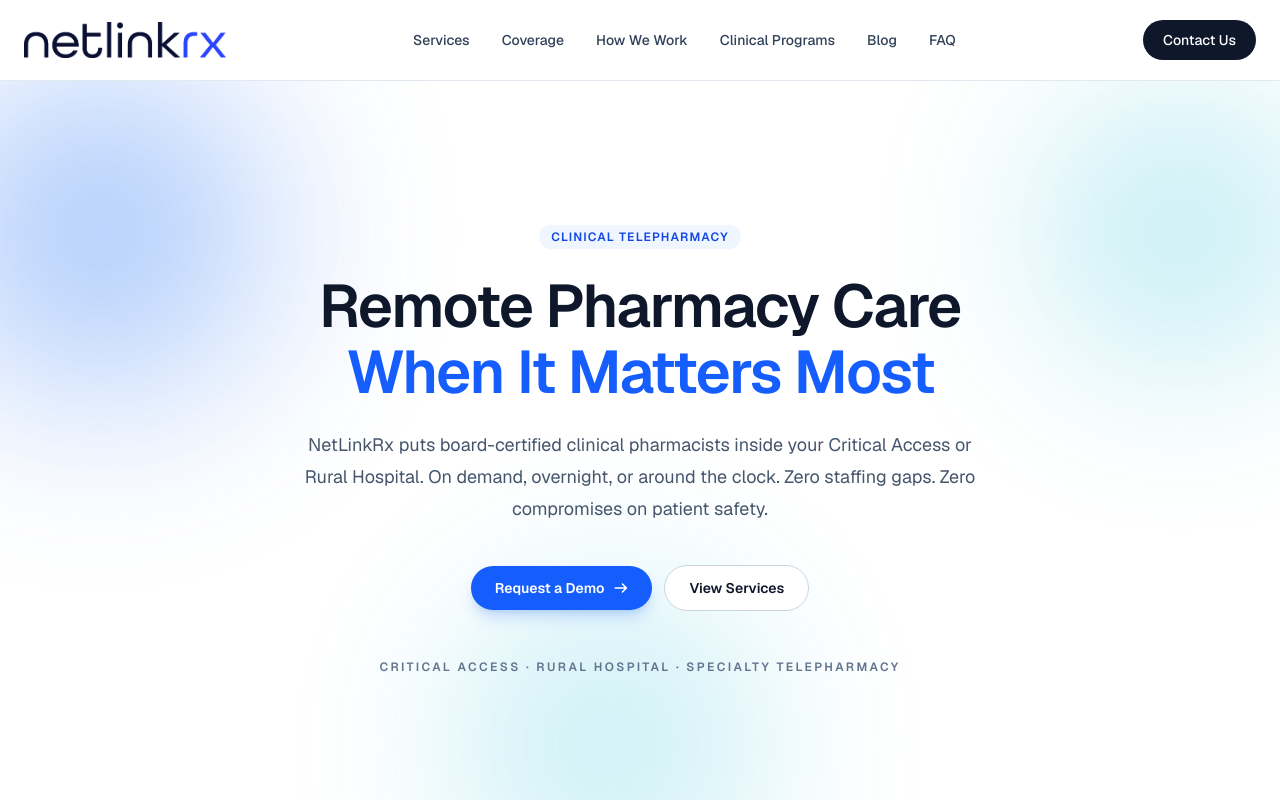
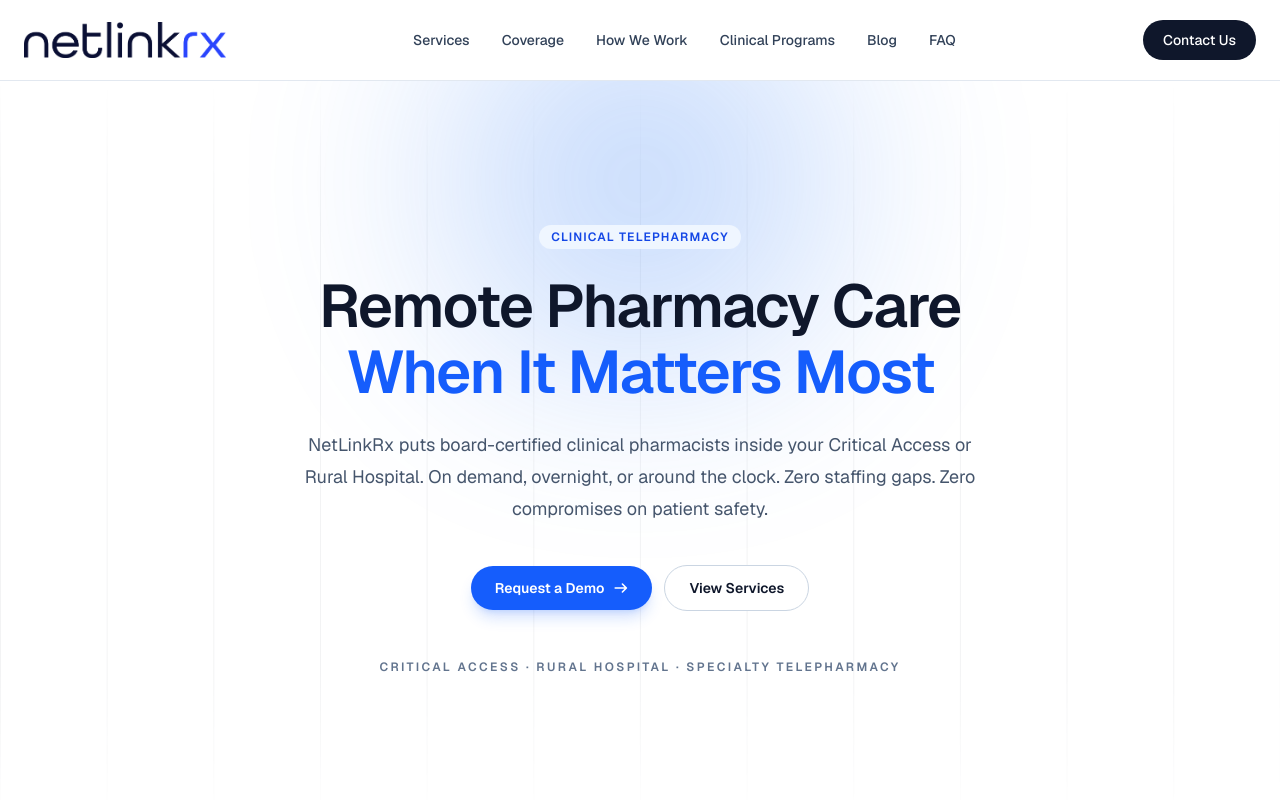
Before and after one commit to shanpharmd/netlinkrx-web, a Next.js app: page / in a window 1280 px wide. Shown: the top 800 px of the page. Built offline with nearby package versions, Linux system fonts and the light colour scheme.

Commit message:
Vanta+Stripe refinements: grid lines, monospace stats, spec sheet, compliance strip

```diff
--- a/app/globals.css
+++ b/app/globals.css
@@ -64,3 +64,31 @@
     #ffffff 100%
   );
 }
+
+/* Subtle vertical hairlines for hero. Stripe-style infrastructure feel. */
+.bg-grid-lines {
+  background-image: linear-gradient(
+    to right,
+    rgba(15, 23, 42, 0.05) 1px,
+    transparent 1px
+  );
+  background-size: calc(100% / 12) 100%;
+}
+
+/* Soft fade at the top and bottom of grid line sections to keep them subtle */
+.bg-grid-lines-mask {
+  -webkit-mask-image: linear-gradient(
+    to bottom,
+    transparent 0%,
+    black 20%,
+    black 80%,
+    transparent 100%
+  );
+  mask-image: linear-gradient(
+    to bottom,
+    transparent 0%,
+    black 20%,
+    black 80%,
+    transparent 100%
+  );
+}
--- a/app/page.tsx
+++ b/app/page.tsx
@@ -85,13 +85,13 @@
 ];
 
 const whyNetLinkRx = [
-  "W-2 clinical pharmacists, not contractors",
-  "10+ years avg hospital pharmacy experience",
-  "ASHP-aligned clinical competencies",
-  "Proprietary compliance & reporting platform",
-  "Deep Critical Access Hospital specialization",
-  "Sub-20 minute average order turnaround",
-  "Compatible with 60+ pharmacy information systems",
+  { label: "Clinicians", value: "W-2, not contractors" },
+  { label: "Experience", value: "10+ years avg hospital pharmacy" },
+  { label: "Standards", value: "ASHP-aligned clinical competencies" },
+  { label: "Platform", value: "Proprietary compliance + reporting" },
+  { label: "Focus", value: "Critical Access Hospital specialization" },
+  { label: "Turnaround", value: "Sub-20 minute average" },
+  { label: "Integrations", value: "60+ pharmacy information systems" },
 ];
 
 const clinicalPrograms = [
@@ -173,6 +173,23 @@
   );
 }
 
+function CheckCompliance() {
+  return (
+    <svg
+      className="h-5 w-5 flex-shrink-0 text-emerald-500"
+      viewBox="0 0 20 20"
+      fill="currentColor"
+      aria-hidden="true"
+    >
+      <path
+        fillRule="evenodd"
+        d="M16.704 5.29a1 1 0 010 1.42l-7.5 7.5a1 1 0 01-1.42 0l-3.5-3.5a1 1 0 111.42-1.42L8.5 12.08l6.79-6.79a1 1 0 011.42 0z"
+        clipRule="evenodd"
+      />
+    </svg>
+  );
+}
+
 function Arrow() {
   return (
     <svg
@@ -201,20 +218,14 @@
 export default function Home() {
   return (
     <div id="top">
-      {/* HERO with gradient orbs */}
+      {/* HERO */}
       <section className="relative overflow-hidden border-b border-slate-200 bg-white">
-        {/* Soft blurred orbs */}
+        {/* Vertical grid lines, masked at top/bottom */}
+        <div className="absolute inset-0 bg-grid-lines bg-grid-lines-mask pointer-events-none" />
+        {/* Single soft orb */}
         <div
           className="orb orb-blue"
-          style={{ top: "-100px", left: "-150px", width: "500px", height: "500px" }}
-        />
-        <div
-          className="orb orb-cyan"
-          style={{ top: "-50px", right: "-100px", width: "400px", height: "400px", opacity: 0.35 }}
-        />
-        <div
-          className="orb orb-cyan"
-          style={{ bottom: "-150px", left: "30%", width: "450px", height: "450px", opacity: 0.3 }}
+          style={{ top: "-150px", left: "50%", transform: "translateX(-50%)", width: "700px", height: "500px", opacity: 0.35 }}
         />
 
         <div className="relative mx-auto max-w-4xl px-6 py-24 md:py-36 text-center">
@@ -301,11 +312,7 @@
       <section id="platform" className="relative overflow-hidden py-24 md:py-32 border-t border-slate-200">
         <div
           className="orb orb-indigo"
-          style={{ top: "10%", left: "-200px", width: "500px", height: "500px", opacity: 0.18 }}
-        />
-        <div
-          className="orb orb-cyan"
-          style={{ bottom: "0%", right: "-200px", width: "450px", height: "450px", opacity: 0.15 }}
+          style={{ top: "20%", right: "-200px", width: "450px", height: "450px", opacity: 0.15 }}
         />
         <div className="relative mx-auto max-w-7xl px-6">
           <div className="text-center max-w-3xl mx-auto">
@@ -345,8 +352,11 @@
               </div>
             </div>
             <div className="mt-4 text-center">
-              <span className="inline-flex items-center gap-1.5 rounded-full bg-amber-50 px-3 py-1 text-xs font-semibold uppercase tracking-widest text-amber-700">
-                <span className="h-1.5 w-1.5 rounded-full bg-amber-500" />
+              <span className="inline-flex items-center gap-1.5 rounded-full bg-slate-100 px-3 py-1 text-xs font-mono uppercase tracking-widest text-slate-700">
+                <span className="relative flex h-1.5 w-1.5">
+                  <span className="absolute inline-flex h-full w-full rounded-full bg-blue-400 opacity-75 animate-ping" />
+                  <span className="relative inline-flex h-1.5 w-1.5 rounded-full bg-blue-600" />
+                </span>
                 Preview · In active development
               </span>
             </div>
@@ -518,7 +528,7 @@
               <div className="mt-10 grid grid-cols-2 gap-8">
                 {stats.map((s) => (
                   <div key={s.label}>
-                    <div className="text-4xl md:text-5xl font-semibold text-blue-600">
+                    <div className="font-mono text-4xl md:text-5xl font-medium text-slate-900 tracking-tight">
                       {s.value}
                     </div>
                     <div className="mt-2 text-xs font-semibold uppercase tracking-widest text-slate-500">
@@ -546,22 +556,27 @@
                 />
               </div>
               <div className="rounded-2xl border border-slate-200 bg-white p-8 shadow-sm">
-                <div className="flex items-center justify-between">
-                  <h3 className="text-lg font-semibold text-slate-900">
-                    Why NetLinkRx?
+                <div className="flex items-center justify-between pb-4 border-b border-slate-200">
+                  <h3 className="text-sm font-mono uppercase tracking-widest text-slate-900">
+                    spec_sheet
                   </h3>
-                  <span className="text-xs font-semibold uppercase tracking-widest text-blue-700">
-                    Why Us
+                  <span className="text-xs font-mono uppercase tracking-widest text-slate-500">
+                    netlinkrx / v1
                   </span>
                 </div>
-                <ul className="mt-6 space-y-4">
+                <dl className="mt-6 divide-y divide-slate-100">
                   {whyNetLinkRx.map((item) => (
-                    <li key={item} className="flex items-start gap-3">
+                    <div key={item.label} className="flex items-start gap-4 py-3">
                       <Check />
-                      <span className="text-sm text-slate-700">{item}</span>
-                    </li>
+                      <dt className="w-28 flex-shrink-0 text-xs font-mono uppercase tracking-widest text-slate-500 mt-0.5">
+                        {item.label}
+                      </dt>
+                      <dd className="flex-1 text-sm text-slate-700 leading-6">
+                        {item.value}
+                      </dd>
+                    </div>
                   ))}
-                </ul>
+                </dl>
               </div>
             </div>
           </div>
@@ -594,7 +609,7 @@
                 key={p.title}
                 className="group rounded-2xl border border-slate-200 bg-white p-6 hover:border-slate-300 hover:shadow-lg hover:-translate-y-0.5 transition-all"
               >
-                <div className="mb-5 flex h-12 w-12 items-center justify-center rounded-xl bg-gradient-to-br from-indigo-50 to-blue-50 text-indigo-600 shadow-[inset_0_1px_2px_rgba(15,23,42,0.06)] group-hover:scale-105 group-hover:text-indigo-700 transition-all duration-200">
+                <div className="mb-5 flex h-12 w-12 items-center justify-center rounded-xl bg-gradient-to-br from-sky-50 to-blue-50 text-blue-600 shadow-[inset_0_1px_2px_rgba(15,23,42,0.06)] group-hover:scale-105 group-hover:text-blue-700 transition-all duration-200">
                   <p.Icon className="h-6 w-6" strokeWidth={1.5} />
                 </div>
                 <h3 className="font-semibold text-slate-900 leading-snug">
@@ -648,6 +663,37 @@
             >
               View all FAQs <Arrow />
             </Link>
+          </div>
+        </div>
+      </section>
+
+      {/* COMPLIANCE BADGE STRIP */}
+      <section className="relative border-t border-slate-200 bg-white py-10">
+        <div className="mx-auto max-w-5xl px-6">
+          <p className="text-center text-xs font-mono uppercase tracking-widest text-slate-500 mb-6">
+            Built to standard
+          </p>
+          <div className="flex flex-wrap items-center justify-center gap-x-10 gap-y-4">
+            <div className="flex items-center gap-2">
+              <CheckCompliance />
+              <span className="text-sm font-medium text-slate-700">
+                HIPAA Aligned
+              </span>
+            </div>
+            <span className="hidden sm:block h-4 w-px bg-slate-200" />
+            <div className="flex items-center gap-2">
+              <CheckCompliance />
+              <span className="text-sm font-medium text-slate-700">
+                NABP-Compliant LLC
+              </span>
+            </div>
+            <span className="hidden sm:block h-4 w-px bg-slate-200" />
+            <div className="flex items-center gap-2">
+              <CheckCompliance />
+              <span className="text-sm font-medium text-slate-700">
+                ASHP Standards
+              </span>
+            </div>
           </div>
         </div>
       </section>
```
